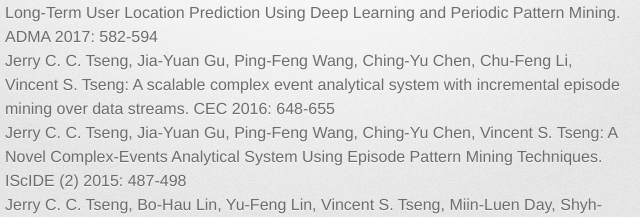
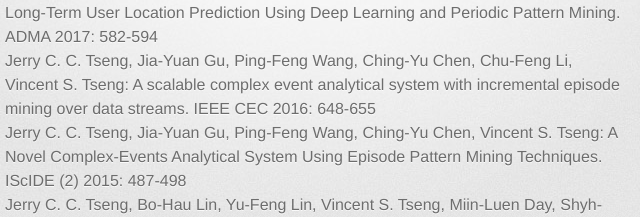
Before and after one commit to JerryTseng/Publications, a plain HTML site: page index.html in a window 1280 px wide. Shown: the part 363-580 px from the top of the page, 328-968 px from the left. Drawn offline with Linux system fonts and the light colour scheme; a web font is replaced by a local one.

Commit message:
Update index.html

```diff
--- a/index.html
+++ b/index.html
@@ -33,7 +33,7 @@
 
 <ol>
   <li>Mun Hou Wong, Vincent S. Tseng, <b>Jerry C. C. Tseng</b>, Sun-Wei Liu, Cheng-Hung Tsai: <i>Long-Term User Location Prediction Using Deep Learning and Periodic Pattern Mining.</i> ADMA 2017: 582-594</li>
-  <li><b>Jerry C. C. Tseng</b>, Jia-Yuan Gu, Ping-Feng Wang, Ching-Yu Chen, Chu-Feng Li, Vincent S. Tseng: <i>A scalable complex event analytical system with incremental episode mining over data streams.</i> CEC 2016: 648-655</li>
+  <li><b>Jerry C. C. Tseng</b>, Jia-Yuan Gu, Ping-Feng Wang, Ching-Yu Chen, Chu-Feng Li, Vincent S. Tseng: <i>A scalable complex event analytical system with incremental episode mining over data streams.</i> IEEE CEC 2016: 648-655</li>
   <li><b>Jerry C. C. Tseng</b>, Jia-Yuan Gu, Ping-Feng Wang, Ching-Yu Chen, Vincent S. Tseng: <i>A Novel Complex-Events Analytical System Using Episode Pattern Mining Techniques.</i> IScIDE (2) 2015: 487-498</li>
   <li><b>Jerry C. C. Tseng</b>, Bo-Hau Lin, Yu-Feng Lin, Vincent S. Tseng, Miin-Luen Day, Shyh-Chyi Wang, Kuen-Rong Lo, Yi-Ching Yang: <i>An interactive healthcare system with personalized diet and exercise guideline recommendation.</i> TAAI 2015: 525-532</li>
 </ol>
```
